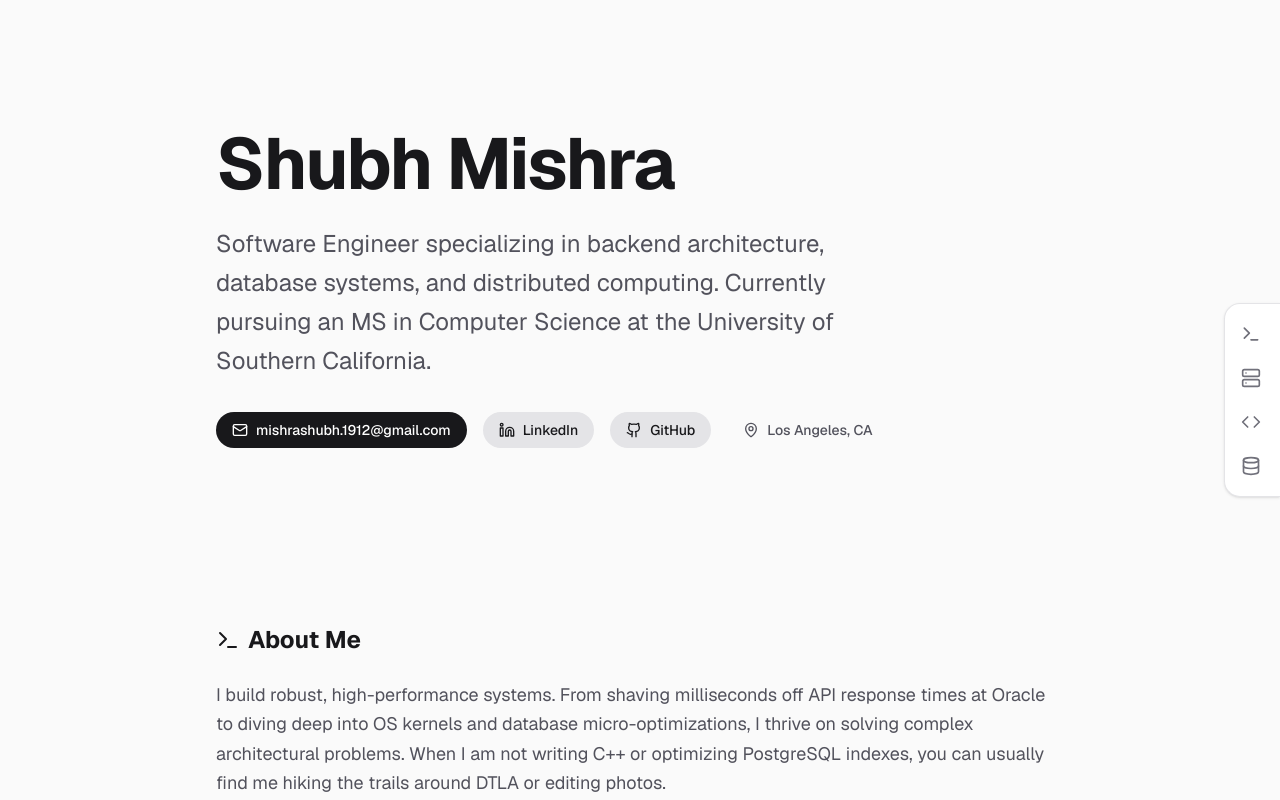
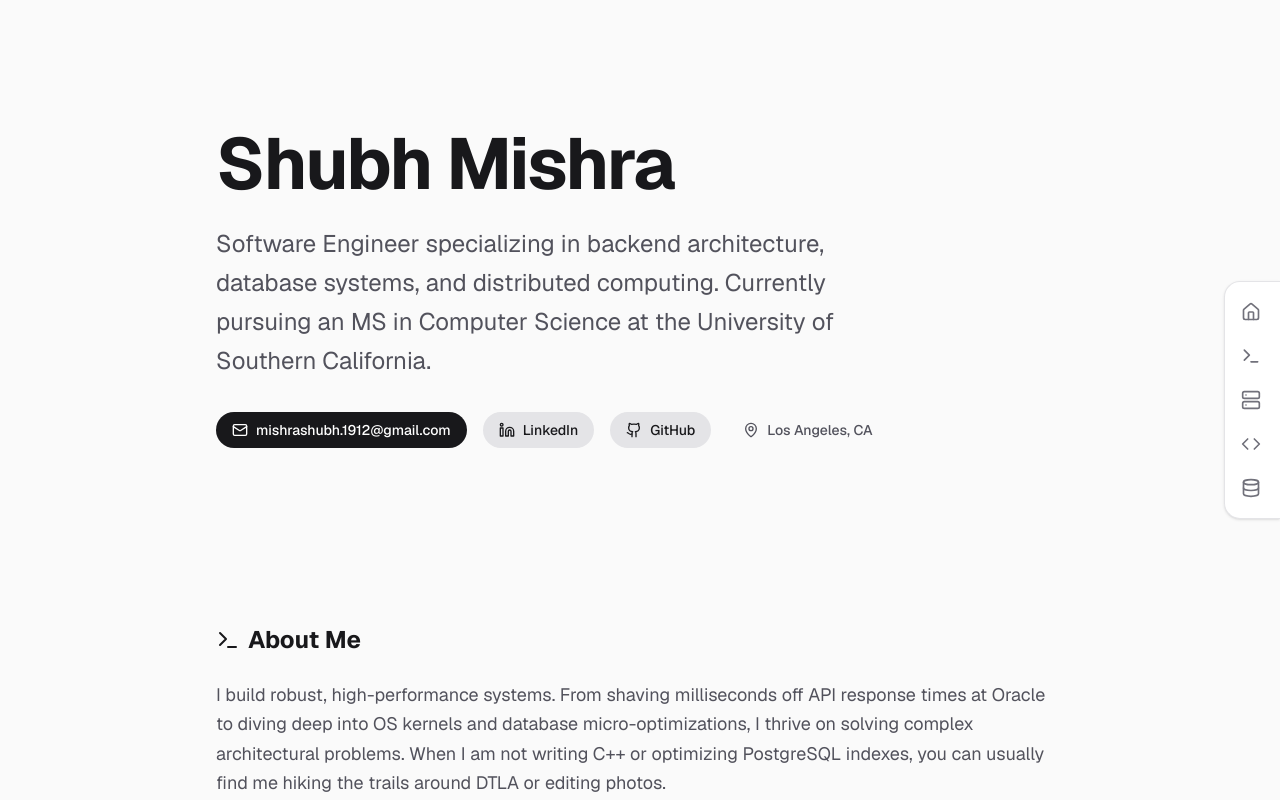
Before and after one commit to shubh-1912/project-portfolio, a Next.js app: page / in a window 1280 px wide. Shown: the top 800 px of the page. Built offline with nearby package versions, Linux system fonts and the light colour scheme.

Commit message:
Fine tune the nav menu

```diff
--- a/app/page.tsx
+++ b/app/page.tsx
@@ -1,7 +1,7 @@
 "use client";
 
 import React, { useState } from 'react';
-import { Github, Linkedin, Mail, MapPin, Database, Server, Code, Terminal } from 'lucide-react';
+import { Github, Linkedin, Mail, MapPin, Database, Server, Code, Terminal, Home } from 'lucide-react';
 
 export default function Portfolio() {
   const [activeFilter, setActiveFilter] = useState('All');
@@ -63,7 +63,7 @@ export default function Portfolio() {
     e.preventDefault();
     const element = document.getElementById(id);
     if (element) {
-      const offset = 80; // Adds a little breathing room at the top
+      const offset = 20; // Snaps exactly to the top
       const bodyRect = document.body.getBoundingClientRect().top;
       const elementRect = element.getBoundingClientRect().top;
       const elementPosition = elementRect - bodyRect;
@@ -83,6 +83,7 @@ export default function Portfolio() {
       <nav className="hidden lg:flex fixed right-0 top-1/2 -translate-y-1/2 z-50 group">
         <div className="bg-white border border-r-0 border-zinc-200 shadow-sm rounded-l-2xl py-3 px-2 transition-all duration-300 w-14 hover:w-40 overflow-hidden flex flex-col gap-2">
           {[
+            { id: 'home', label: 'Home', icon: Home },
             { id: 'about', label: 'About', icon: Terminal },
             { id: 'experience', label: 'Experience', icon: Server },
             { id: 'projects', label: 'Projects', icon: Code },
@@ -104,7 +105,7 @@ export default function Portfolio() {
       </nav>
 
       {/* HERO SECTION */}
-      <header className="max-w-4xl mx-auto px-6 py-24 md:py-32">
+      <header id="home" className="max-w-4xl mx-auto px-6 py-24 md:py-32">
         <h1 className="text-5xl md:text-7xl font-bold tracking-tight mb-6">
           Shubh Mishra
         </h1>
```
